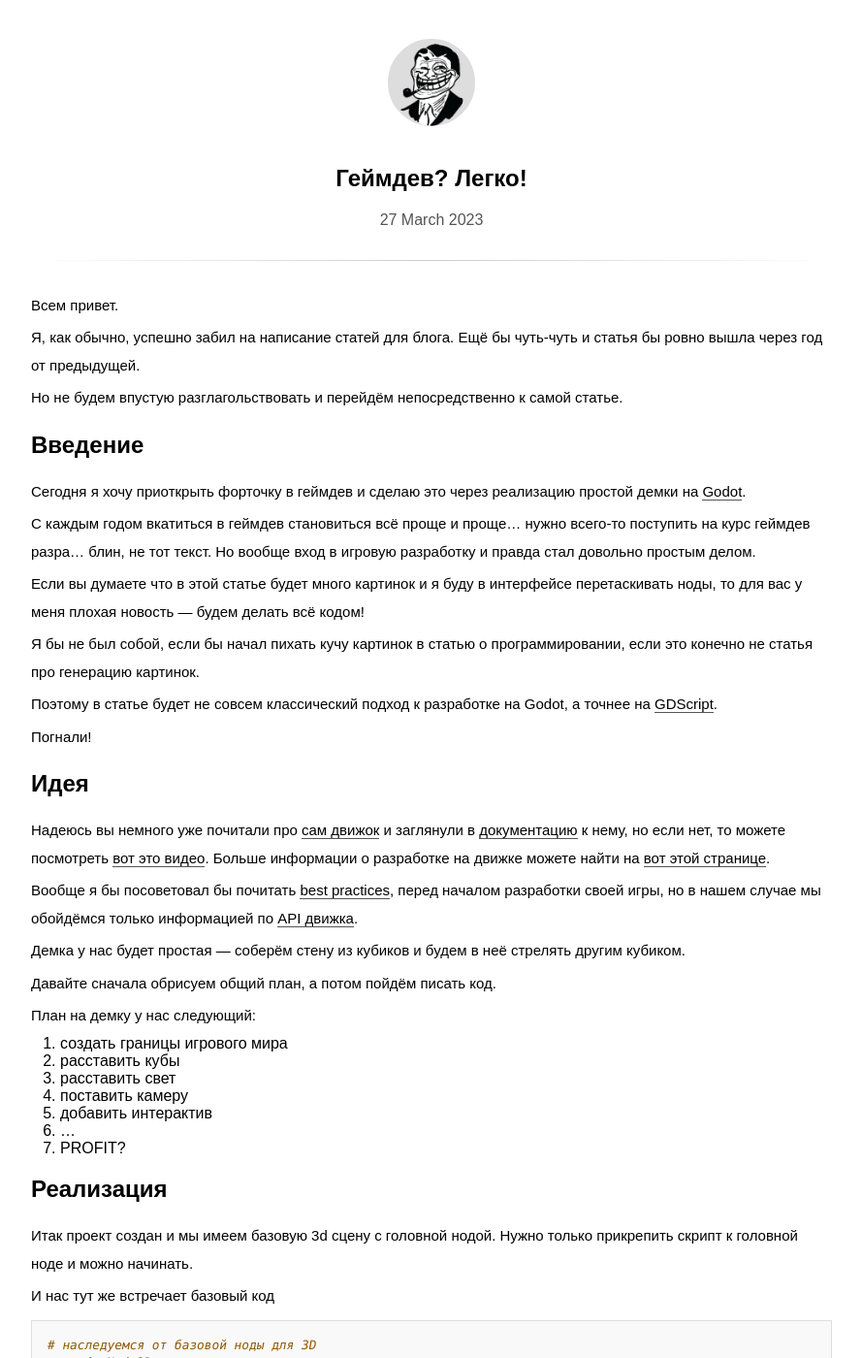
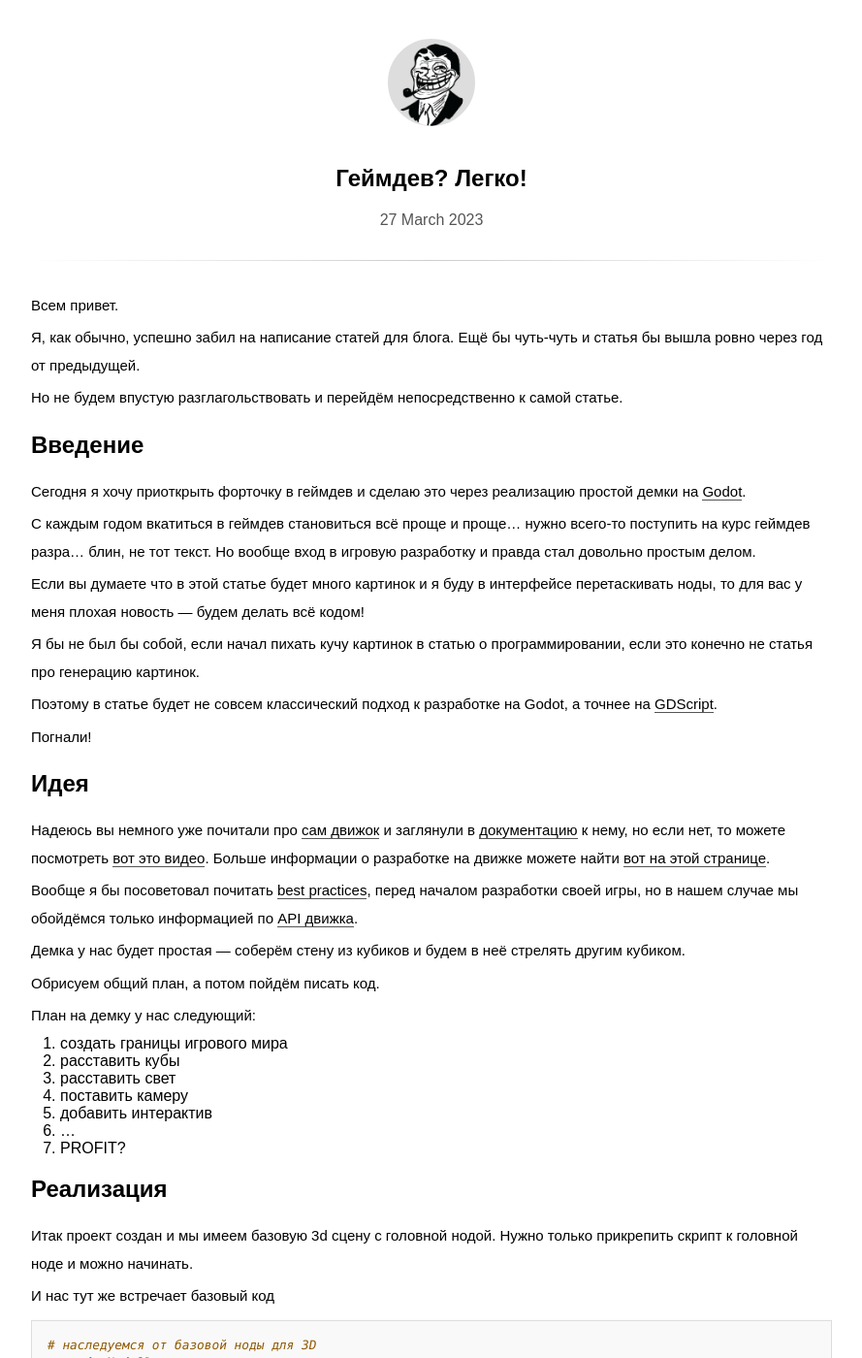
Before and after one commit to FreeCX/freecx.github.io, a Jekyll site: the page built from _posts/2023-03-27-easy-gamedev.md, in a window 1280 px wide and 1400 px high. Shown: the whole window at 97% size, without its empty margins (195-1084 px from the left). Built offline with Jekyll 4.4.1, drawn with Linux system fonts in a browser that asks for light colours; some web fonts are replaced; some of the changed text lies outside the part shown.

Commit message:
fix: improve, adapt, overcome

````diff
--- a/_posts/2023-03-27-easy-gamedev.md
+++ b/_posts/2023-03-27-easy-gamedev.md
@@ -5,7 +5,7 @@ layout: post
 
 Всем привет.
 
-Я, как обычно, успешно забил на написание статей для блога. Ещё бы чуть-чуть и статья бы ровно вышла через год от предыдущей.
+Я, как обычно, успешно забил на написание статей для блога. Ещё бы чуть-чуть и статья бы вышла ровно через год от предыдущей.
 
 Но не будем впустую разглагольствовать и перейдём непосредственно к самой статье.
 
@@ -16,20 +16,20 @@ layout: post
 
 Если вы думаете что в этой статье будет много картинок и я буду в интерфейсе перетаскивать ноды, то для вас у меня плохая новость — будем делать всё кодом!
 
-Я бы не был собой, если бы начал пихать кучу картинок в статью о программировании, если это конечно не статья про генерацию картинок.
+Я бы не был бы собой, если начал пихать кучу картинок в статью о программировании, если это конечно не статья про генерацию картинок.
 
 Поэтому в статье будет не совсем классический подход к разработке на Godot, а точнее на [GDScript][gdscript].
 
 Погнали!
 
 # Идея
-Надеюсь вы немного уже почитали про [сам движок][godot] и заглянули в [документацию][docs] к нему, но если нет, то можете посмотреть [вот это видео][creeps]. Больше информации о разработке на движке можете найти на [вот этой странице][community].
+Надеюсь вы немного уже почитали про [сам движок][godot] и заглянули в [документацию][docs] к нему, но если нет, то можете посмотреть [вот это видео][creeps]. Больше информации о разработке на движке можете найти [вот на этой странице][community].
 
-Вообще я бы посоветовал бы почитать [best practices][best], перед началом разработки своей игры, но в нашем случае мы обойдёмся только информацией по [API движка][api].
+Вообще я бы посоветовал почитать [best practices][best], перед началом разработки своей игры, но в нашем случае мы обойдёмся только информацией по [API движка][api].
 
 Демка у нас будет простая — соберём стену из кубиков и будем в неё стрелять другим кубиком.
 
-Давайте сначала обрисуем общий план, а потом пойдём писать код.
+Обрисуем общий план, а потом пойдём писать код.
 
 План на демку у нас следующий:
 1. создать границы игрового мира
@@ -98,7 +98,7 @@ func add_floor():
     var floor_material = StandardMaterial3D.new()
     # альбедо - основной цвет
     floor_material.albedo_texture = create_checker_texture()
-    # и увеличим число повторений текстуры
+    # увеличим число повторений текстуры
     floor_material.uv1_scale = 20 * Vector3(1, 1, 0)
 
     # создадим меш нашего пола в виде плоскости
@@ -142,7 +142,7 @@ func add_camera():
     add_child(cam)
 ```
 
-Теперь же можно даже запустить и посмотреть что у нас получилось, если конечно не забыть закомментировать отсутствующие функции.
+Теперь же можно даже запустить и посмотреть, что у нас получилось, если конечно не забыть закомментировать отсутствующие функции.
 
 Конечно на вид так себе, но уже что-то работающее.
 
@@ -309,6 +313,7 @@ func increment_radius(delta: float):
 
 Этот код отвечает за расположение камеры на заданном расстоянии от центра.
 Также он задаёт угол поворота камеры, чтобы она всегда смотрела в центр сцены.
+
 Так сцена всегда будет попадать в объектив виртуальной камеры.
 
 Теперь же остаётся немного изменить код, связанный с камерой
@@ -408,6 +415,7 @@ func add_splash_screen():
 Полный код доступен [в репозитории][only-code].
 
 Если интересен более классический подход к разработке игры на Godot, то посмотрите на проект [billiard-with-guns][game].
+
 Хоть игра и собрана криво, но вполне себе рабочая.
 
 Ладно, до следующего раза.
````
Also changed, not shown: other parts of _posts/2023-03-27-easy-gamedev.md (+11 -5 lines).
